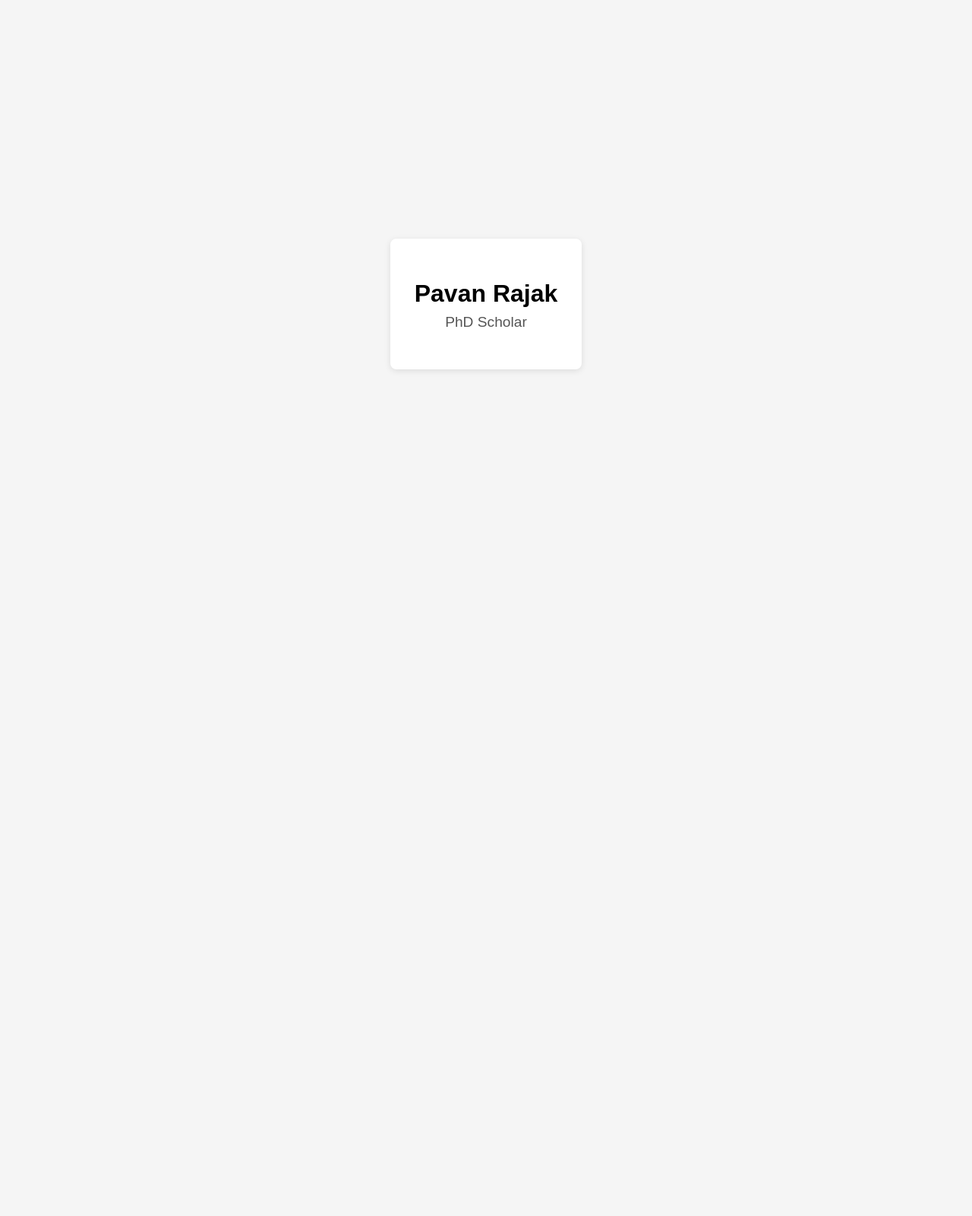
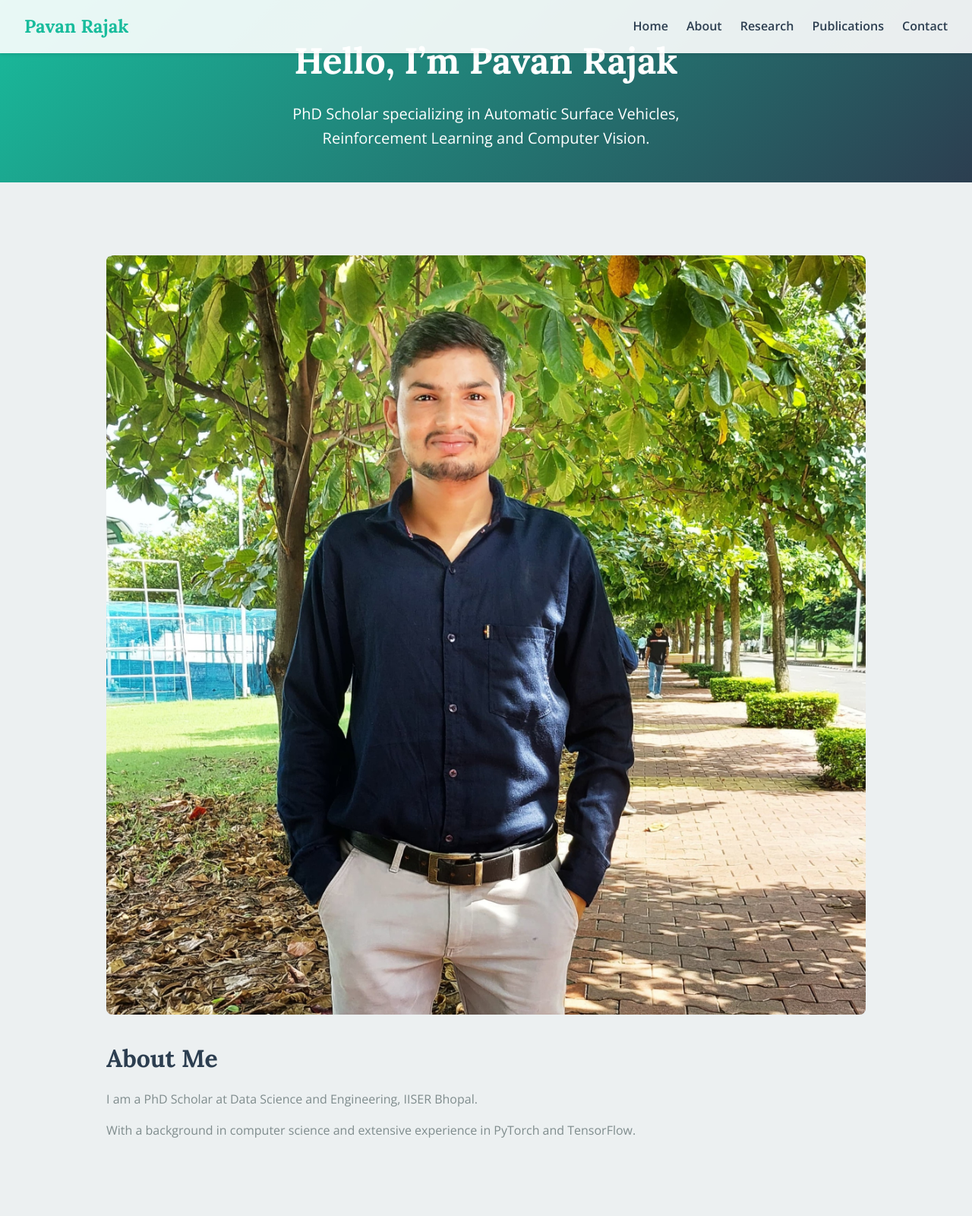
Before and after one commit to PavanRajak/pavan, a plain HTML site: page index.html in a window 1280 px wide. Shown: the top 1600 px of the page at 76% size. Before the commit the page ends 800 px from the top, so only its background shows below. Drawn offline with nearby package versions, Linux system fonts and the light colour scheme.

Commit message:
Add files via upload

```diff
--- a/index.html
+++ b/index.html
@@ -5,39 +5,239 @@
   <meta http-equiv="X-UA-Compatible" content="IE=edge">
   <meta name="viewport" content="width=device-width, initial-scale=1.0">
   <title>Pavan Rajak - PhD Scholar</title>
+  <!-- Google Fonts -->
+  <link href="https://fonts.googleapis.com/css2?family=Lora:wght@700&family=Open+Sans:wght@400;600&display=swap" rel="stylesheet">
   <style>
+    :root {
+      --primary-color: #2c3e50;
+      --accent-color: #18bc9c;
+      --light-gray: #ecf0f1;
+      --dark-gray: #7f8c8d;
+      --font-heading: 'Lora', serif;
+      --font-body: 'Open Sans', sans-serif;
+    }
+    * { margin: 0; padding: 0; box-sizing: border-box; }
     body {
-      font-family: Arial, sans-serif;
-      margin: 0;
-      padding: 0;
+      font-family: var(--font-body);
+      color: var(--primary-color);
+      line-height: 1.6;
+    }
+    nav {
+      position: fixed;
+      width: 100%;
+      background: rgba(255,255,255,0.9);
+      display: flex;
+      justify-content: space-between;
+      align-items: center;
+      padding: 1rem 2rem;
+      box-shadow: 0 2px 4px rgba(0,0,0,0.1);
+      z-index: 1000;
+    }
+    nav .logo {
+      font-family: var(--font-heading);
+      font-size: 1.5rem;
+      color: var(--accent-color);
+    }
+    nav ul {
+      list-style: none;
+      display: flex;
+      gap: 1.5rem;
+    }
+    nav ul li a {
+      text-decoration: none;
+      color: var(--primary-color);
+      font-weight: 600;
+      transition: color 0.3s;
+    }
+    nav ul li a:hover {
+      color: var(--accent-color);
+    }
+    section {
+      padding: 6rem 2rem;
+    }
+    .hero {
       display: flex;
       align-items: center;
       justify-content: center;
-      height: 100vh;
-      background-color: #f5f5f5;
+      height: 30vh;
+      background: linear-gradient(135deg, #18bc9c 0%, #2c3e50 100%);
+      color: #fff;
+      text-align: center;
+      padding: 0 1rem;
     }
-    .container {
-      text-align: center;
-      background: #fff;
-      padding: 2rem;
+    .hero h1 {
+      font-family: var(--font-heading);
+      font-size: 3rem;
+      margin-bottom: 1rem;
+    }
+    .hero p {
+      font-size: 1.25rem;
+      max-width: 600px;
+      margin: 0 auto;
+    }
+    #about {
+      background: var(--light-gray);
+    }
+    .about-container {
+      display: flex;
+      flex-wrap: wrap;
+      align-items: center;
+      gap: 2rem;
+      max-width: 1000px;
+      margin: 0 auto;
+    }
+    .about-container img {
+      flex: 1 1 250px;
       border-radius: 8px;
-      box-shadow: 0 2px 8px rgba(0,0,0,0.1);
+      max-width: 100%;
+      height: auto;
     }
-    h1 {
-      margin-bottom: 0.5rem;
+    .about-content {
+      flex: 2 1 400px;
+    }
+    .about-content h2 {
+      font-family: var(--font-heading);
+      margin-bottom: 1rem;
       font-size: 2rem;
     }
-    p {
-      margin-top: 0;
-      font-size: 1.2rem;
-      color: #555;
+    .about-content p {
+      color: var(--dark-gray);
+      margin-bottom: 1rem;
+    }
+    #research {
+      max-width: 1000px;
+      margin: 0 auto;
+    }
+    .cards {
+      display: grid;
+      grid-template-columns: repeat(auto-fit, minmax(250px, 1fr));
+      gap: 2rem;
+      margin-top: 2rem;
+    }
+    .card {
+      background: #fff;
+      border-radius: 8px;
+      padding: 1.5rem;
+      box-shadow: 0 2px 8px rgba(0,0,0,0.05);
+      text-align: center;
+    }
+    .card h3 {
+      margin-bottom: 0.5rem;
+      font-family: var(--font-heading);
+      color: var(--accent-color);
+    }
+    .card p {
+      color: var(--dark-gray);
+      font-size: 0.95rem;
+    }
+    #publications ul {
+      list-style: disc inside;
+      max-width: 800px;
+      margin: 1rem auto;
+      color: var(--dark-gray);
+    }
+    #publications li {
+      margin-bottom: 0.5rem;
+    }
+    #contact {
+      background: var(--light-gray);
+      text-align: center;
+    }
+    #contact h2 {
+      margin-bottom: 1rem;
+      font-family: var(--font-heading);
+    }
+    #contact p {
+      margin-bottom: 0.5rem;
+    }
+    .contact-link {
+      display: inline-block;
+      margin-top: 1rem;
+      padding: 0.75rem 1.5rem;
+      background: var(--accent-color);
+      color: #fff;
+      text-decoration: none;
+      border-radius: 4px;
+      transition: background 0.3s;
+    }
+    .contact-link:hover {
+      background: #149c81;
+    }
+    footer {
+      text-align: center;
+      padding: 1rem 0;
+      font-size: 0.85rem;
+      color: var(--dark-gray);
+    }
+    @media (max-width: 768px) {
+      nav ul { display: none; }
+      .about-container { flex-direction: column; }
     }
   </style>
 </head>
 <body>
-  <div class="container">
-    <h1>Pavan Rajak</h1>
-    <p>PhD Scholar</p>
-  </div>
+  <nav>
+    <div class="logo">Pavan Rajak</div>
+    <ul>
+      <li><a href="#hero">Home</a></li>
+      <li><a href="#about">About</a></li>
+      <li><a href="#research">Research</a></li>
+      <li><a href="#publications">Publications</a></li>
+      <li><a href="#contact">Contact</a></li>
+    </ul>
+  </nav>
+
+  <section id="hero" class="hero">
+    <div>
+      <h1>Hello, I’m Pavan Rajak</h1>
+      <p>PhD Scholar specializing in Automatic Surface Vehicles, Reinforcement Learning and Computer Vision.</p>
+    </div>
+  </section>
+
+  <section id="about">
+    <div class="about-container">
+      <img src="pavan.jpeg" alt="Pavan Rajak">
+      <div class="about-content">
+        <h2>About Me</h2>
+        <p>I am a PhD Scholar at Data Science and Engineering, IISER Bhopal.</p>
+        <p>With a background in computer science and extensive experience in PyTorch and TensorFlow.</p>
+      </div>
+    </div>
+  </section>
+
+  <section id="research">
+    <h2 style="text-align:center; font-family: var(--font-heading)">Research Interests</h2>
+    <div class="cards">
+      <div class="card">
+        <h3>Automatic Surface Vehicle</h3>
+        <p>Exploring autonomous navigation of maritime vessels through advanced path-planning and control algorithms for robust operation in dynamic ocean environments.</p>
+      </div>
+      <div class="card">
+        <h3>Reinforcement Learning</h3>
+        <p>Applying reinforcement learning to develop intelligent agents that learn optimal decision-making policies via interaction and feedback in complex tasks.</p>
+      </div>
+      <div class="card">
+        <h3>Robotics</h3>
+        <p>Integrating perception, planning, and actuation for robotic systems, focusing on manipulation, mobility, and human-robot collaboration in real-world scenarios.</p>
+      </div>
+    </div>
+  </section>
+
+  <!-- <section id="publications">
+    <h2 style="text-align:center; font-family: var(--font-heading)">Selected Publications</h2>
+    <ul>
+      <li>Rajak, P., &amp; Doe, J. (2024). Unlearnable Examples via Error-Minimizing Perturbations. <em>ICLR 2024</em>.</li>
+      <li>Rajak, P., Smith, A., &amp; Lee, C. (2023). Frequency-Domain Thefts: Securing Models with FFT-Based Noise. <em>NeurIPS 2023</em>.</li>
+      <li>Rajak, P. (2022). Privacy Attacks and Defenses in Deep Learning. <em>IEEE TPAMI</em>.</li>
+    </ul>
+  </section> -->
+
+  <section id="contact">
+    <h2>Get in Touch</h2>
+    <p>I’m always open to collaboration and new research ideas.</p>
+    <a href="pavan23@iiserb.c.in" class="contact-link">Email Me</a>
+  </section>
+
+  <footer>&copy; 2025 Pavan Rajak. All rights reserved.</footer>
 </body>
 </html>
```
Also changed, not shown: pavan.jpeg (added).
